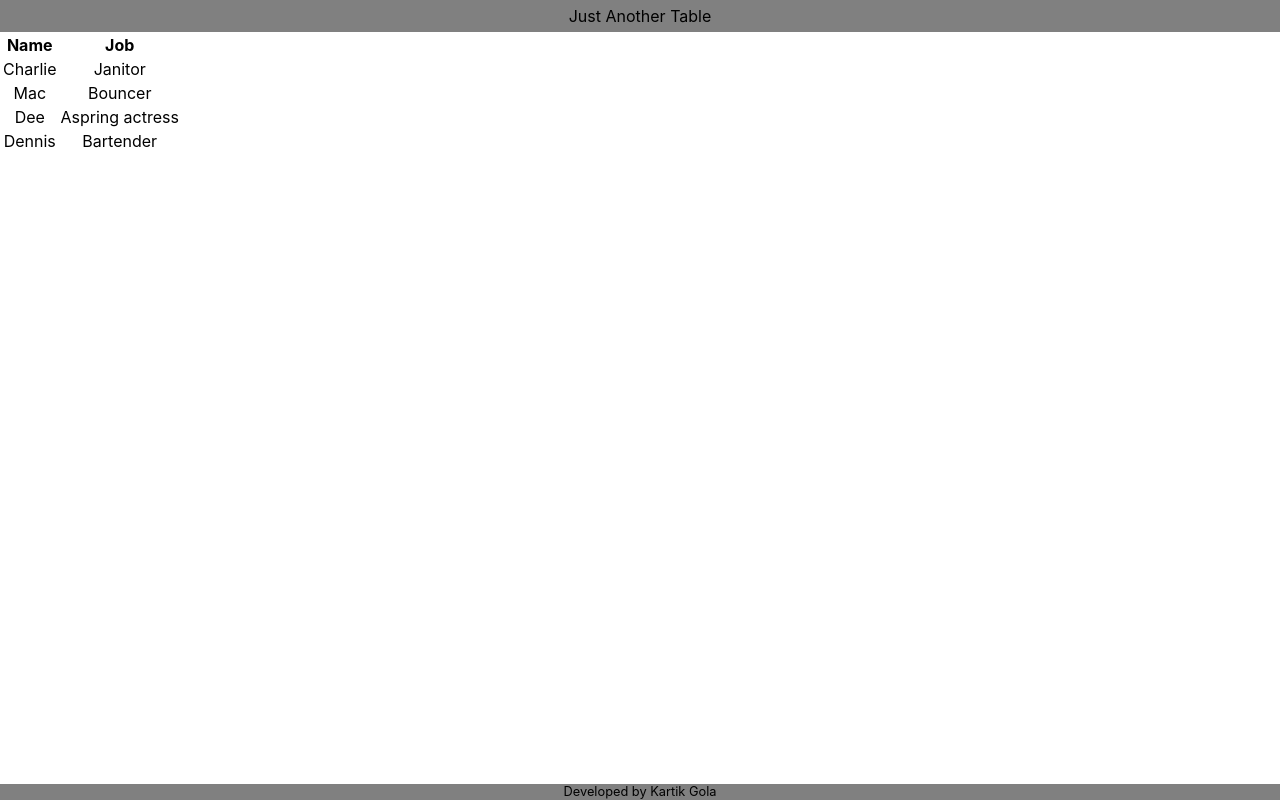
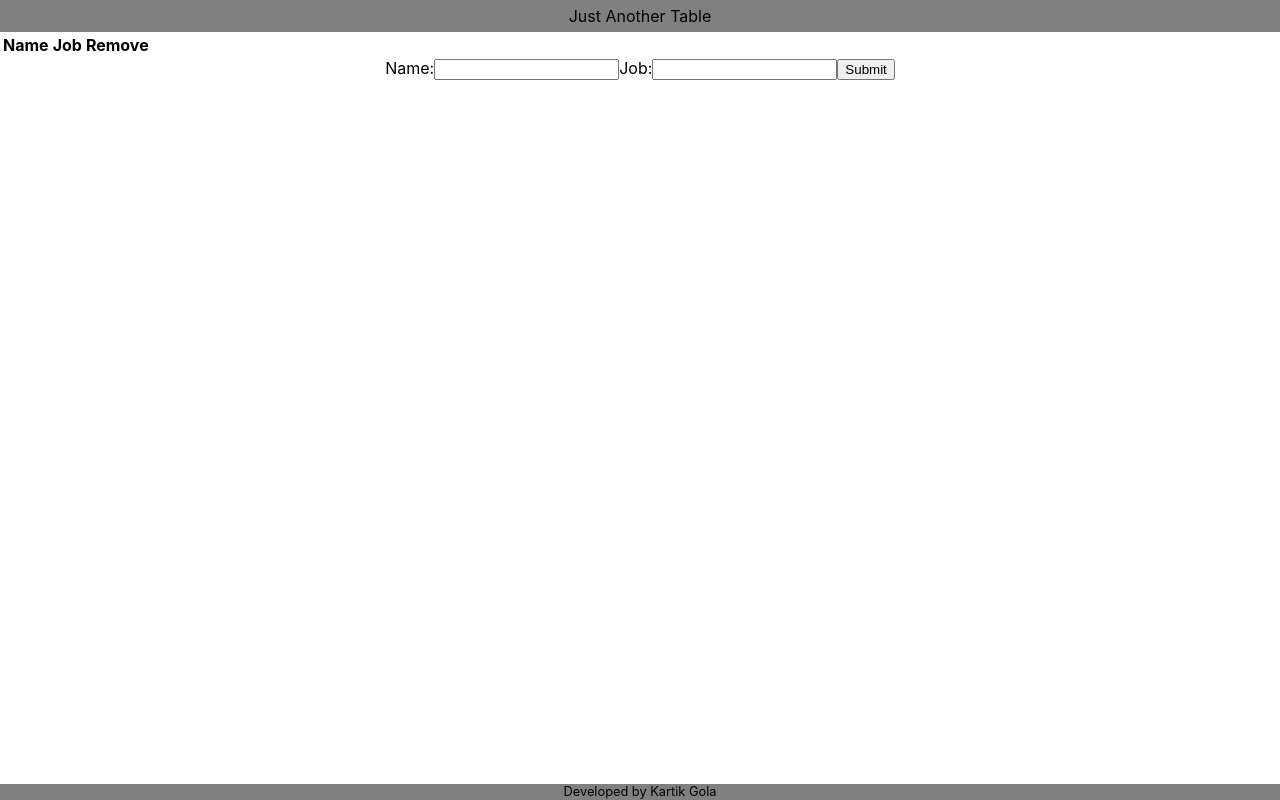
Before and after one commit to kartikgola/react-workshop, a React (Create React App) app: page / in a window 1280 px wide. Built offline with nearby package versions, Linux system fonts and the light colour scheme.

Commit message:
Adding add & delete items feature

```diff
--- a/src/App.js
+++ b/src/App.js
@@ -1,28 +1,35 @@
 import React from 'react';
 import './App.css';
 import Table from './Table';
+import Form from './Form';
 
 export default class App extends React.Component {
+
+  constructor(props) {
+    super(props);
+    this.state = {
+      bodyData: []
+    };
+  }
+
+  removeData = removeIndex => {
+    const { bodyData } = this.state;
+    this.setState({
+      bodyData: bodyData.filter((data, i) => {
+        return i !== removeIndex;
+      })
+    });
+  }
+
+
+  handleSubmit = data => {
+    this.setState({
+      bodyData: [...this.state.bodyData, data]
+    });
+  }
+
   render() {
-
-    const bodyData = [
-      {
-        name: 'Charlie',
-        job: 'Janitor',
-      },
-      {
-        name: 'Mac',
-        job: 'Bouncer',
-      },
-      {
-        name: 'Dee',
-        job: 'Aspring actress',
-      },
-      {
-        name: 'Dennis',
-        job: 'Bartender',
-      },
-    ]
+    const { bodyData } = this.state;
 
     return (
       <div className="App">
@@ -30,7 +37,8 @@ export default class App extends React.Component {
           Just Another Table
         </header>
         <main>
-          <Table bodyData={bodyData}/>
+          <Table bodyData={bodyData} removeData={this.removeData}/>
+          <Form handleSubmit={this.handleSubmit} />
         </main>
         <footer className="App-footer">
           Developed by Kartik Gola
--- /dev/null
+++ b/src/Form.js
@@ -0,0 +1,40 @@
+import React from 'react';
+
+export default class Form extends React.Component {
+    constructor(props) {
+        super(props);
+        this.initialState = {
+            name: '',
+            job: ''
+        };
+
+        this.state = this.initialState;
+    }
+
+    handleChange = event => {
+        const {name, value} = event.target;
+
+        this.setState({
+            [name]: value
+        });
+    }
+
+    submitForm = () => {
+        this.props.handleSubmit(this.state);
+        this.setState(this.initialState);
+    }
+
+    render() {
+        const {name, job} = this.state;
+
+        return (
+            <form>
+                <label>Name:</label>
+                <input type="text" name="name" value={name} onChange={this.handleChange} />
+                <label>Job:</label>
+                <input type="text" name="job" value={job} onChange={this.handleChange} />
+                <button type="button" onClick={this.submitForm}>Submit</button>
+            </form>
+        )
+    }
+}
--- a/src/Table.js
+++ b/src/Table.js
@@ -4,12 +4,12 @@ import TableHeader from './TableHeader';
 
 export default class Table extends React.Component {
     render() {
-        const { bodyData } = this.props;
+        const { bodyData, removeData } = this.props;
 
         return (
             <table>
                 <TableHeader />
-                <TableBody bodyData={bodyData} />
+                <TableBody bodyData={bodyData} removeData={removeData} />
             </table>
         )
     }
--- a/src/TableBody.js
+++ b/src/TableBody.js
@@ -7,6 +7,9 @@ export default function TableBody(props) {
             <tr key={i}>
                 <td>{row.name}</td>
                 <td>{row.job}</td>
+                <td>
+                    <button onClick={() => props.removeData(i)}>Delete</button>
+                </td>
             </tr>
         );
     });
--- a/src/TableHeader.js
+++ b/src/TableHeader.js
@@ -6,6 +6,7 @@ export default function TableHeader() {
           <tr>
             <th>Name</th>
             <th>Job</th>
+            <th>Remove</th>
           </tr>
         </thead>
       )
```
